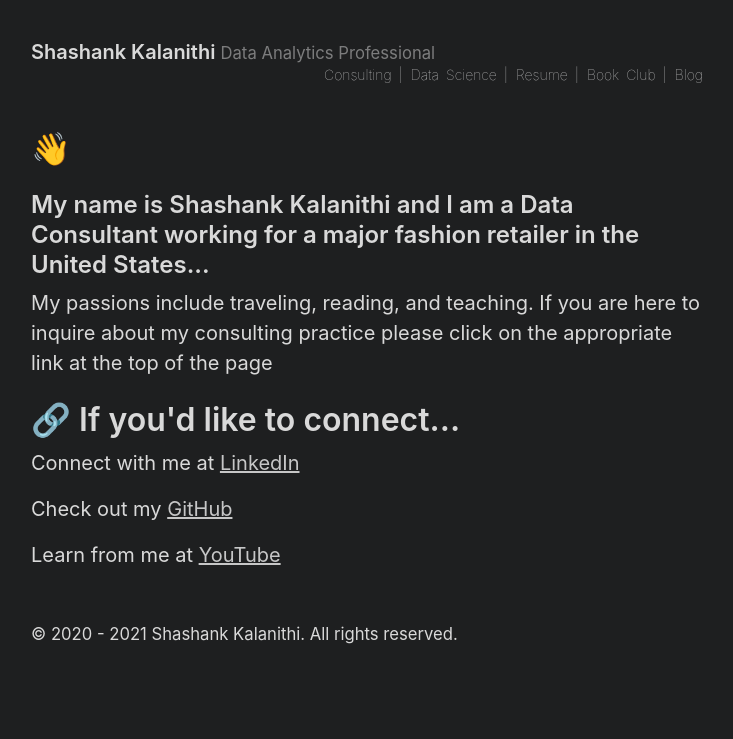
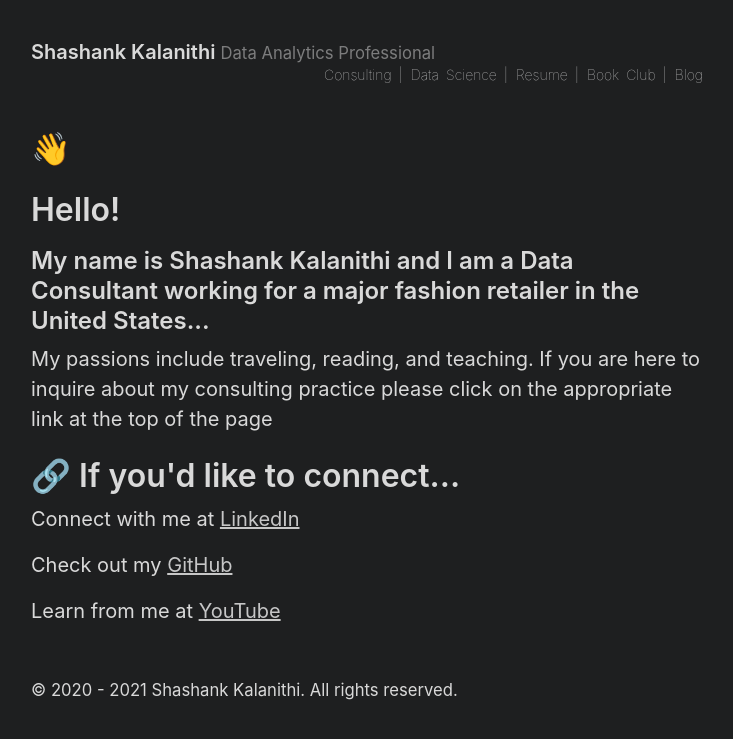
Before and after one commit to kshashank03/kshashank03.github.io, a Jekyll site: the page built from index.html, in a window 1280 px wide. Shown: the top 739 px of the page, without its empty margins (273-1006 px from the left). Built offline with Jekyll 4.4.1, drawn with Linux system fonts in a browser that asks for light colours; nearby versions of some CDN libraries; the list of posts is cut into pages by our own code.

Commit message:
homepage edit

```diff
--- a/index.html
+++ b/index.html
@@ -4,7 +4,7 @@ title: Home
 ---
 
 <div>
-<h1>👋</h1> <h1 {text-align: center;}></h1>
+<h1>👋</h1> <h1 {text-align: center;}>Hello!</h1>
 <h2>My name is Shashank Kalanithi and I am a Data Consultant working for a major fashion retailer in the United States...</h2>
 <p>My passions include traveling, reading, and teaching.
 
```
